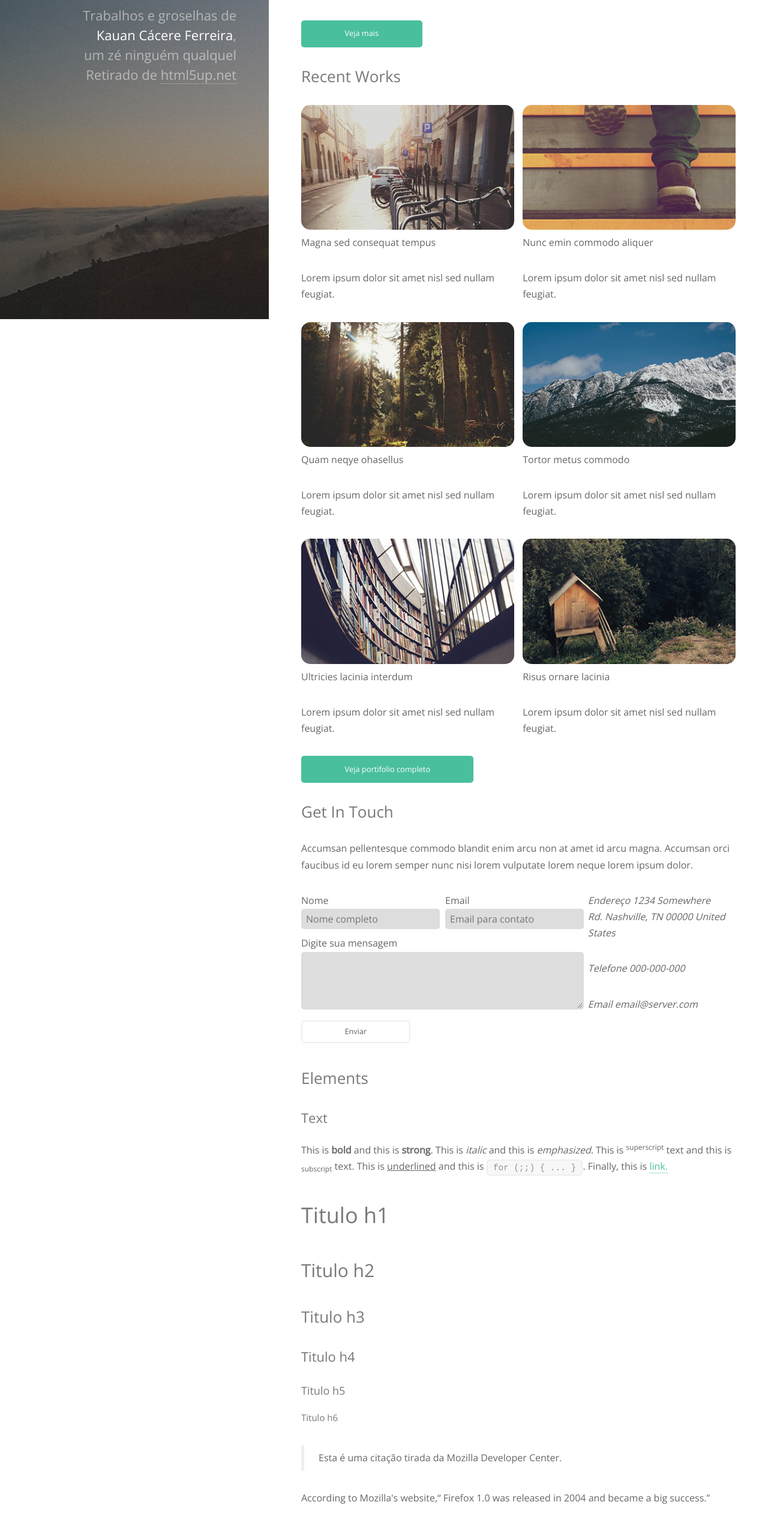
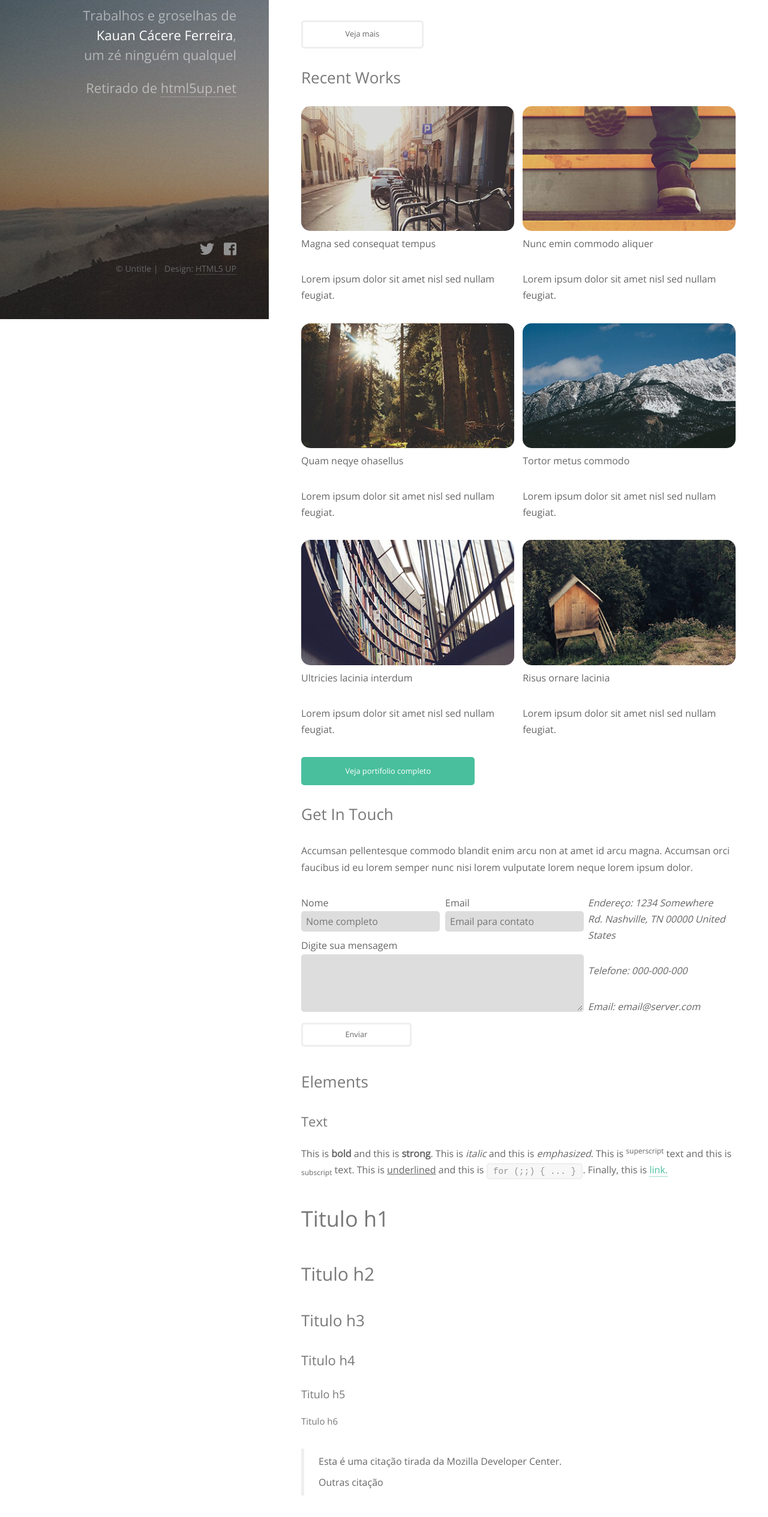
Before and after one commit to kauancf/curso-web-design, a plain HTML site: page Projeto_Strata/index.html in a window 1280 px wide. Shown: the part 268-2797 px from the top of the page at 60% size. Drawn offline with nearby package versions, Linux system fonts and the light colour scheme.

Commit message:
Projeto 03 - Finalizado

```diff
--- a/Projeto_Strata/css/style.css
+++ b/Projeto_Strata/css/style.css
@@ -70,6 +70,16 @@ blockquote{
     padding: .5em 0 .5em 1.5em;
 }
 
+blockquote p{
+    margin-bottom: .5em;
+}
+
+blockquote p:last-child{
+    margin-bottom: 0;
+}
+
+
+
 code{
     background: #f7f7f7;
     border-radius: .35em;
@@ -95,6 +105,15 @@ li{
     padding-left: .5em;
 }
 
+.hidden{ /*esconder um elemento para o desktop mais acessivel ao leitor de tela*/
+    display: block;
+    width: 0;
+    height: 0;
+    overflow: hidden;
+    visibility: hidden;
+
+}
+
 .ul-alternate{
     list-style-type: none; /* retirar o marcador na frente das listas */
     padding-left:0 ;
@@ -110,7 +129,7 @@ li{
     border: 0;
 }
 
-.ul-icons{
+.ul-icons, .icon-link{
     list-style-type: none; /* retirar o marcador na frente das listas */
 }
 
@@ -149,19 +168,32 @@ input:focus, textarea:focus{ /* mudar cor da borda quando clicado */
 
 .button-default{
     background-color: #49bf9d;
-    border: 2px solid #49bf9d;
+    border: 3px solid #49bf9d;
     color: white;
     border-radius: 5px;
     padding: .75em 5.5em;
     font-size: .8em;
     display: inline-block;
     width: auto;
+    transition: all .5s;
+    cursor: pointer; /*colocar mãozinho no cursor*/
+}
+
+.button-default:hover{
+    background-color: #53ddb6;
+    border-color: transparent;
 }
 
 .button-default-stroke{
     color:inherit;
     background-color: white;
     border-color: #efefef;
+}
+
+.button-default-stroke:hover{
+    color:#49bf9d;
+    border-color: #49bf9d;
+    background-color: white;
 }
 
 .button-default-small{
@@ -247,10 +279,10 @@ input:focus, textarea:focus{ /* mudar cor da borda quando clicado */
     color: white;
     font-weight: normal;
 }
-.main-header-link{
+.main-header-link, .main-footer-link{
     color:inherit;
 }
-.main-header-link:hover{
+.main-header-link:hover, .main-footer-link:hover, .icon-link:hover{
     color:#49bf9d
 }
 
@@ -328,3 +360,27 @@ input:focus, textarea:focus{ /* mudar cor da borda quando clicado */
     width: 65%;
     float: left;
 }
+
+
+.main-footer{
+    position: fixed;
+    bottom: 0;
+    width: 35%;
+    left: 0;
+    padding: 0 54px 72px 0px;
+    box-sizing: border-box;
+    text-align: right;
+}
+
+
+.ul-icons a{
+    border-bottom:0;
+    color:#929292;
+}
+
+.copyright{
+    font-size: 14px;
+}
+.copyright li{
+    display: inline;
+}
--- a/Projeto_Strata/index.html
+++ b/Projeto_Strata/index.html
@@ -26,9 +26,9 @@
             <h1 class="main-header-title">
                 Trabalhos e groselhas de <br>
                 <strong>Kauan Cácere Ferreira</strong>,<br>
-                um zé ninguém qualquel<br>
-                Retirado de <a class="main-header-link" href="http://html5up.net">html5up.net</a>
+                um zé ninguém qualquel
             </h1>
+            <p class="main-header-title">Retirado de <a class="main-header-link" href="http://html5up.net">html5up.net</a></p>
 
         </header>
 
@@ -39,7 +39,7 @@
                 <h2>Quando o header é aside e o aside é no header</h2>
                 <p>Accumsan orci faucibus id eu lorem semper. Eu ac iaculis ac nunc nisi lorem vulputate lorem neque cubilia ac in adipiscing in curae lobortis tortor primis integer massa adipiscing id nisi accumsan pellentesque commodo blandit enim arcu non at amet id arcu magna. Accumsan orci faucibus id eu lorem semper nunc nisi lorem vulputate lorem neque cubilia.</p>
 
-                <a href="#" title="Veja mais" class="button-default">Veja mais</a>
+                <a href="#" title="Veja mais" class="button-default button-default-stroke">Veja mais</a>
 
             </section>
 
@@ -136,17 +136,17 @@
 
                         <address>
                             <p>
-                                <span>Endereço</span>
+                                <span>Endereço:</span>
                                 1234 Somewhere Rd. Nashville, TN 00000 United States
                             </p>
 
                             <p>
-                                <span>Telefone</span>
+                                <span>Telefone:</span>
                                 000-000-000
                             </p>
 
                             <p>
-                                <span>Email</span>
+                                <span>Email:</span>
                                 email@server.com
                             </p>
 
@@ -173,7 +173,8 @@
                 <h6>Titulo h6</h6>
 
                 <blockquote cite="http://developer.mozilla.org">
-                    Esta é uma citação tirada da Mozilla Developer Center.
+                    <p>Esta é uma citação tirada da Mozilla Developer Center.</p>
+                    <p>Outras citação</p>
                 </blockquote>
 
                 <p>
@@ -181,13 +182,11 @@
                 </p>
 
                 <h4>Preformatado</h4>
-                <pre>
-                <code>
+                <pre><code>
                     &lt;script&gt;
                         alert('oi');
                     &lt;script&gt;
-                </code>
-                </pre>
+                </code></pre>
 
                 <h4>Listas</h4>
                 <div class="row">
@@ -221,7 +220,9 @@
 
                         <h5>Icons</h5>
                         <ul class="ul-icons">
+                            <span class="hidden">Twitter</span>
                             <li><i class="fab fa-twitter"></i></li>
+                            <span class="hidden">Facebook</span>
                             <li><i class="fab fa-facebook-square"></i></li>
                         </ul>
 
@@ -461,7 +462,7 @@
 
                 <h4>Left &amp; Right</h4>
                 <p>
-                    <img class="img-left" src="images/avatar.jpg" alt="Pessoa de costa"> orci faucibus id eu lorem semper. Eu ac iaculis ac nunc nisi lorem vulputate lorem neque cubilia ac in adipiscing in curae lobortis tortor primis integer massa adipiscing id nisi accumsan pellentesque commodo blandit enim arcu non at amet id arcu magna. Accumsan orci faucibus id eu lorem semper nunc nisi lorem vulputate lorem neque cubilia.Accumsan orci faucibus id eu lorem semper. Eu ac iaculis ac nunc nisi lorem vulputate lorem neque cubilia ac in adipiscing in curae lobortis tortor primis integer massa adipiscing id nisi accumsan pellentesque commodo blandit enim arcu non at amet id arcu magna. Accumsan orci faucibus id eu lorem semper nunc nisi lorem vulputate lorem neque cubilia.Accumsan orci faucibus id eu lorem semper. Eu ac iaculis ac nunc nisi lorem vulputate lorem neque cubilia ac in adipiscing in curae lobortis tortor primis integer massa adipiscing id nisi accumsan pellentesque commodo blandit enim arcu non at amet id arcu magna. Accumsan orci faucibus id eu lorem semper nunc nisi lorem vulputate lorem neque cubilia.Accumsan orci faucibus id eu lorem semper. Eu ac iaculis ac nunc nisi lorem vulputate lorem neque cubilia ac in adipiscing in curae lobortis tortor primis integer massa adipiscing id nisi accumsan pellentesque commodo blandit enim arcu non at amet id arcu magna. Accumsan orci faucibus id eu lorem semper nunc nisi lorem vulputate lorem neque cubilia.
+                    <img class="img-left" src="images/avatar.jpg" alt="Pessoa de costa">Orci faucibus id eu lorem semper. Eu ac iaculis ac nunc nisi lorem vulputate lorem neque cubilia ac in adipiscing in curae lobortis tortor primis integer massa adipiscing id nisi accumsan pellentesque commodo blandit enim arcu non at amet id arcu magna. Accumsan orci faucibus id eu lorem semper nunc nisi lorem vulputate lorem neque cubilia.Accumsan orci faucibus id eu lorem semper. Eu ac iaculis ac nunc nisi lorem vulputate lorem neque cubilia ac in adipiscing in curae lobortis tortor primis integer massa adipiscing id nisi accumsan pellentesque commodo blandit enim arcu non at amet id arcu magna. Accumsan orci faucibus id eu lorem semper nunc nisi lorem vulputate lorem neque cubilia.Accumsan orci faucibus id eu lorem semper. Eu ac iaculis ac nunc nisi lorem vulputate lorem neque cubilia ac in adipiscing in curae lobortis tortor primis integer massa adipiscing id nisi accumsan pellentesque commodo blandit enim arcu non at amet id arcu magna. Accumsan orci faucibus id eu lorem semper nunc nisi lorem vulputate lorem neque cubilia.Accumsan orci faucibus id eu lorem semper. Eu ac iaculis ac nunc nisi lorem vulputate lorem neque cubilia ac in adipiscing in curae lobortis tortor primis integer massa adipiscing id nisi accumsan pellentesque commodo blandit enim arcu non at amet id arcu magna. Accumsan orci faucibus id eu lorem semper nunc nisi lorem vulputate lorem neque cubilia.
                 </p>
                 <p>
                     <img class="img-right" src="images/avatar.jpg" alt="Pessoa de costa">Accumsan orci faucibus id eu lorem semper. Eu ac iaculis ac nunc nisi lorem vulputate lorem neque cubilia ac in adipiscing in curae lobortis tortor primis integer massa adipiscing id nisi accumsan pellentesque commodo blandit enim arcu non at amet id arcu magna. Accumsan orci faucibus id eu lorem semper nunc nisi lorem vulputate lorem neque cubilia.Accumsan orci faucibus id eu lorem semper. Eu ac iaculis ac nunc nisi lorem vulputate lorem neque cubilia ac in adipiscing in curae lobortis tortor primis integer massa adipiscing id nisi accumsan pellentesque commodo blandit enim arcu non at amet id arcu magna. Accumsan orci faucibus id eu lorem semper nunc nisi lorem vulputate lorem neque cubilia.
@@ -474,6 +475,15 @@
 
         <footer class="main-footer">
 
+            <ul class="ul-icons">
+                <li><a href="#" class="icon-link"><span class="hidden">Twitter</span><i class="fab fa-twitter"></i></a></li>
+                <li><a href="#" class="icon-link"><span class="hidden">Facebook</span><i class="fab fa-facebook-square"></i></a></li>
+            </ul>
+            <ul class="copyright">
+                <li>© Untitle</li>
+                |
+                <li>Design: <a class="main-footer-link" href="http://html5up.net">HTML5 UP</a></li>
+            </ul>
 
         </footer>
 
```
